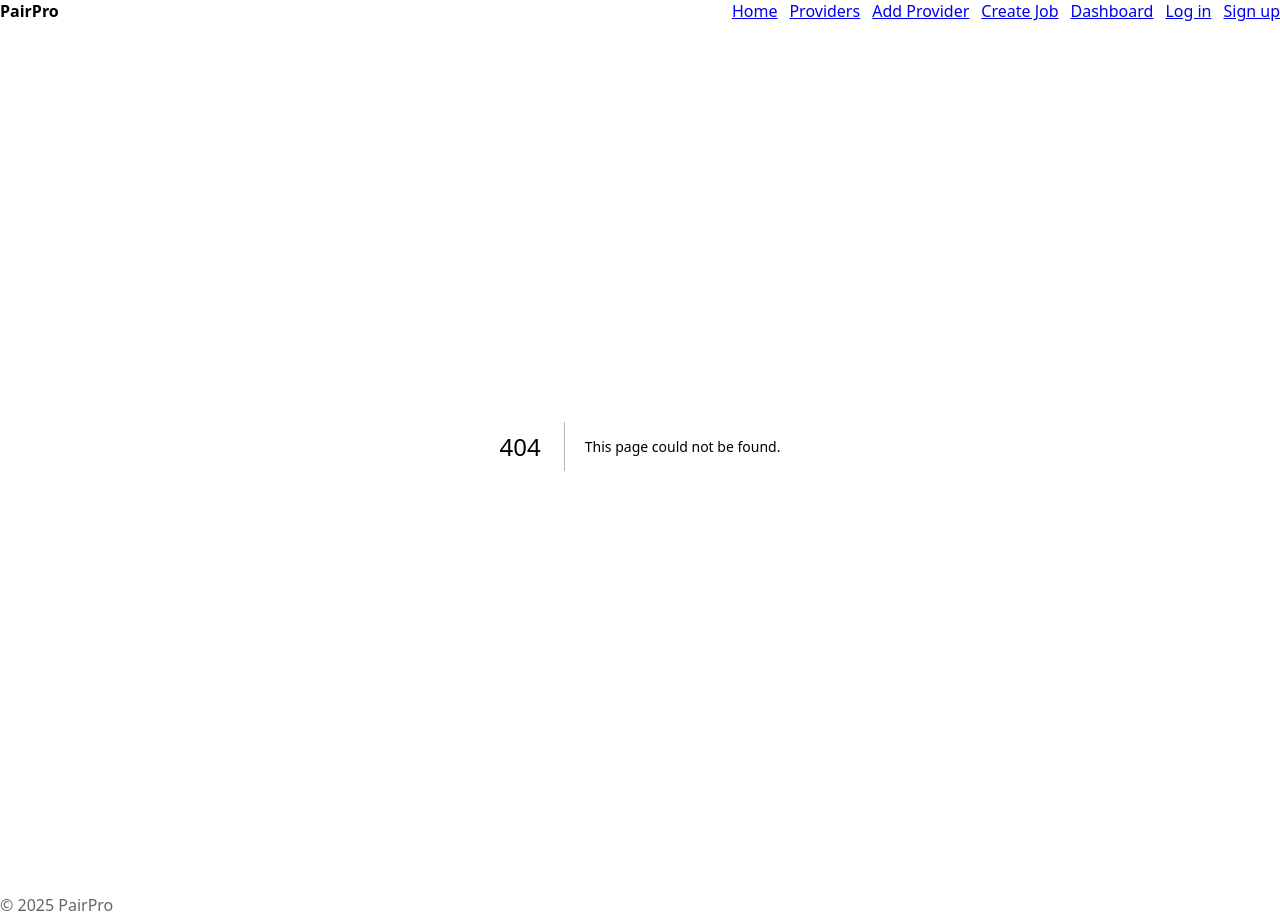
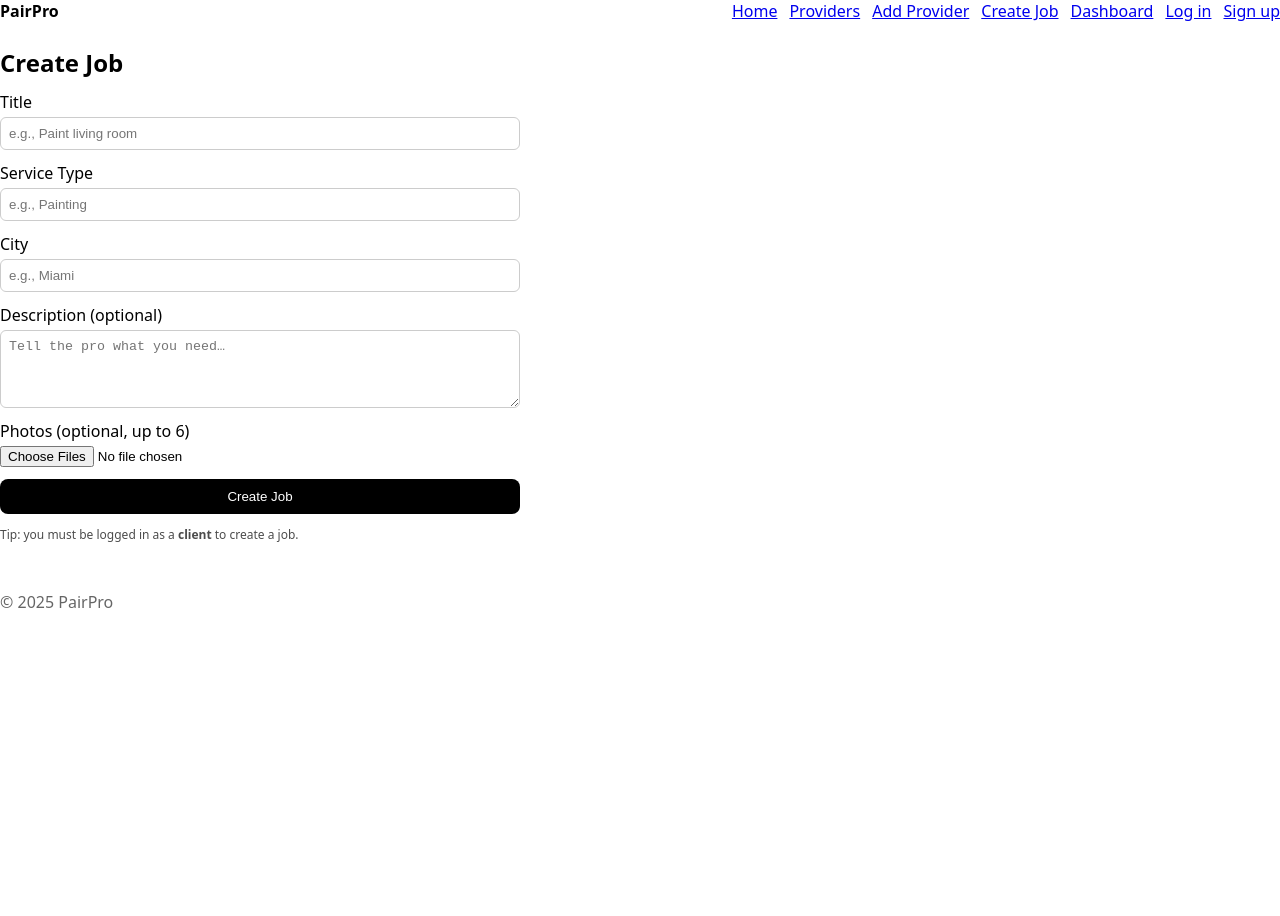
Before and after one commit to ProPairApp/pairpro-frontend, a Next.js app: page /jobs/new in a window 1280 px wide. Before the commit this address had no page. After the commit the page ends 800 px from the top, so only its background shows below. Built offline with nearby package versions, Linux system fonts and the light colour scheme; no server answers.

Commit message:
Create page.tsx

```diff
--- /dev/null
+++ b/app/jobs/new/page.tsx
@@ -0,0 +1,192 @@
+"use client";
+
+import React, { useRef, useState } from "react";
+import { useRouter } from "next/navigation";
+
+type JobResp = {
+  id: number;
+  title: string;
+  service_type: string;
+  city: string;
+  description?: string | null;
+  status: string;
+  provider_id?: number | null;
+  created_at: string;
+  photos: string[];
+};
+
+const base = process.env.NEXT_PUBLIC_API_URL!; // e.g. https://pairpro-backend-vyh1.onrender.com
+
+export default function NewJobPage() {
+  const router = useRouter();
+  const [title, setTitle] = useState("");
+  const [serviceType, setServiceType] = useState("");
+  const [city, setCity] = useState("");
+  const [description, setDescription] = useState("");
+  const [files, setFiles] = useState<FileList | null>(null);
+  const [submitting, setSubmitting] = useState(false);
+  const [msg, setMsg] = useState<string | null>(null);
+  const btnRef = useRef<HTMLButtonElement>(null);
+
+  async function signUpload(): Promise<{ cloud_name: string; api_key: string; timestamp: number; signature: string }> {
+    const token = typeof window !== "undefined" ? localStorage.getItem("pairpro_token") : null;
+    if (!token) throw new Error("Not logged in.");
+    const r = await fetch(`${base}/uploads/sign`, { method: "POST", headers: { Authorization: `Bearer ${token}` } });
+    if (!r.ok) throw new Error(await r.text());
+    return r.json();
+  }
+
+  async function uploadToCloudinary(file: File): Promise<string> {
+    // If Cloudinary isn’t configured on backend, this endpoint will 500.
+    // We’ll catch and continue without photos.
+    const sig = await signUpload();
+    const url = `https://api.cloudinary.com/v1_1/${sig.cloud_name}/image/upload`;
+    const fd = new FormData();
+    fd.set("file", file);
+    fd.set("api_key", sig.api_key);
+    fd.set("timestamp", String(sig.timestamp));
+    fd.set("signature", sig.signature);
+
+    const r = await fetch(url, { method: "POST", body: fd });
+    if (!r.ok) throw new Error(await r.text());
+    const data = await r.json();
+    return data.secure_url as string;
+  }
+
+  async function handleSubmit(e: React.FormEvent) {
+    e.preventDefault();
+    if (submitting) return;
+    setMsg(null);
+    setSubmitting(true);
+    try {
+      const token = typeof window !== "undefined" ? localStorage.getItem("pairpro_token") : null;
+      if (!token) throw new Error("Please log in as a client.");
+
+      // try uploading images if any were picked
+      const photo_urls: string[] = [];
+      if (files && files.length > 0) {
+        for (const file of Array.from(files).slice(0, 6)) {
+          try {
+            const url = await uploadToCloudinary(file);
+            photo_urls.push(url);
+          } catch (e) {
+            // If Cloudinary isn’t set up yet, skip photos gracefully.
+            console.warn("Upload failed, continuing without photo:", e);
+          }
+        }
+      }
+
+      const body = {
+        title: title.trim(),
+        service_type: serviceType.trim(),
+        city: city.trim(),
+        description: description.trim() || undefined,
+        photo_urls,
+      };
+
+      const r = await fetch(`${base}/jobs`, {
+        method: "POST",
+        headers: {
+          "Content-Type": "application/json",
+          Authorization: `Bearer ${token}`,
+        },
+        body: JSON.stringify(body),
+      });
+
+      if (!r.ok) {
+        const txt = await r.text();
+        throw new Error(txt || "Create job failed");
+      }
+
+      const job: JobResp = await r.json();
+      router.push(`/jobs/${job.id}`);
+    } catch (err: any) {
+      setMsg(err?.message || "Something went wrong.");
+      btnRef.current?.focus();
+    } finally {
+      setSubmitting(false);
+    }
+  }
+
+  return (
+    <main>
+      <h1 style={{ fontSize: 24, marginBottom: 12 }}>Create Job</h1>
+      <form onSubmit={handleSubmit} style={{ display: "grid", gap: 12, maxWidth: 520 }}>
+        <label style={{ display: "grid", gap: 4 }}>
+          Title
+          <input
+            required
+            value={title}
+            onChange={(e) => setTitle(e.target.value)}
+            placeholder="e.g., Paint living room"
+            style={{ padding: 8, border: "1px solid #ccc", borderRadius: 6 }}
+          />
+        </label>
+
+        <label style={{ display: "grid", gap: 4 }}>
+          Service Type
+          <input
+            required
+            value={serviceType}
+            onChange={(e) => setServiceType(e.target.value)}
+            placeholder="e.g., Painting"
+            style={{ padding: 8, border: "1px solid #ccc", borderRadius: 6 }}
+          />
+        </label>
+
+        <label style={{ display: "grid", gap: 4 }}>
+          City
+          <input
+            required
+            value={city}
+            onChange={(e) => setCity(e.target.value)}
+            placeholder="e.g., Miami"
+            style={{ padding: 8, border: "1px solid #ccc", borderRadius: 6 }}
+          />
+        </label>
+
+        <label style={{ display: "grid", gap: 4 }}>
+          Description (optional)
+          <textarea
+            value={description}
+            onChange={(e) => setDescription(e.target.value)}
+            rows={4}
+            placeholder="Tell the pro what you need…"
+            style={{ padding: 8, border: "1px solid #ccc", borderRadius: 6 }}
+          />
+        </label>
+
+        <label style={{ display: "grid", gap: 4 }}>
+          Photos (optional, up to 6)
+          <input type="file" accept="image/*" multiple onChange={(e) => setFiles(e.target.files)} />
+        </label>
+
+        <button
+          ref={btnRef}
+          type="submit"
+          disabled={submitting}
+          style={{
+            padding: "10px 14px",
+            borderRadius: 8,
+            border: "none",
+            background: submitting ? "#777" : "black",
+            color: "white",
+            cursor: submitting ? "default" : "pointer",
+          }}
+        >
+          {submitting ? "Saving…" : "Create Job"}
+        </button>
+
+        {msg && (
+          <p style={{ color: "crimson", marginTop: 4 }}>
+            {msg}
+          </p>
+        )}
+      </form>
+
+      <p style={{ opacity: 0.7, marginTop: 12, fontSize: 12 }}>
+        Tip: you must be logged in as a <strong>client</strong> to create a job.
+      </p>
+    </main>
+  );
+}
```
